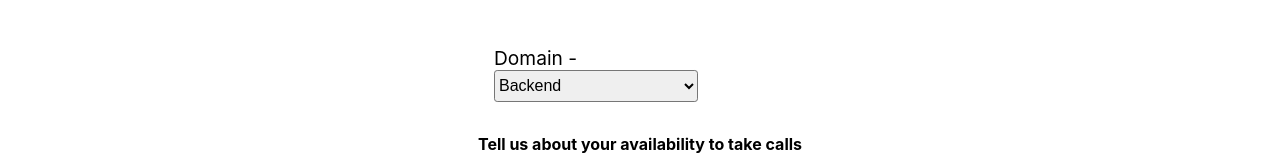
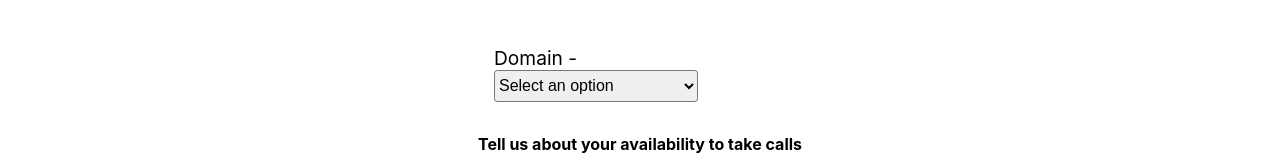
Before and after one commit to harshit-kakkar/RAV-Frontend, a React (Create React App) app: page /signup in a window 1280 px wide. Both pictures are taken after a click on the checkbox 566 px from the left and 614 px from the top of the page. Shown: the part 628-788 px from the top of the page. Built offline with nearby package versions, Linux system fonts and the light colour scheme.

Commit message:
Created states to capture data on signup

```diff
--- a/src/components/availabilitySchedule/availabilitySchedule.tsx
+++ b/src/components/availabilitySchedule/availabilitySchedule.tsx
@@ -7,7 +7,8 @@ interface AvailabilityScheduleModel {
       startTime:number,
       endTime:number
     }
-  }
+  },
+  setSchedule?: Function
 }
 
 function AvailabilitySchedule (props:AvailabilityScheduleModel){
--- a/src/components/mentorSignup/mentorSignup.tsx
+++ b/src/components/mentorSignup/mentorSignup.tsx
@@ -2,21 +2,29 @@ import React from 'react';
 import './mentorSignupStyles.css'
 import AvailabilitySchedule from '../availabilitySchedule/availabilitySchedule';
 
-function MentorSignup() {
+interface mentorSignupPropsModel{
+  domain: string,
+  setDomain: Function,
+  setSchedule: Function
+}
+
+function MentorSignup(props:mentorSignupPropsModel) {
+  const {setDomain, setSchedule} = props
   return (
     <div className="mentor-signup-container">
         <div className="domain-select-container">
             <label className="domain-label">Domain - </label>
-            <select className="domain-select">
+            <select className="domain-select" onChange={(e) => setDomain(e.target.value)}>
+                <option disabled selected > Select an option</option>
                 <option value="Backend">Backend</option>
-                <option value="Backend">Backend</option>
+                <option value="Frontend">Frontend</option>
                 <option value="Full Stack">Full Stack</option>
                 <option value="Mobile App Development">Mobile App Development</option>
             </select>
         </div>
         <div>
             <h4 className="availability-schedule-signup-header">Tell us about your availability to take calls</h4>
-            <AvailabilitySchedule />
+            <AvailabilitySchedule setSchedule={setSchedule} />
         </div>
     </div>
   );
--- a/src/components/signup/signup.tsx
+++ b/src/components/signup/signup.tsx
@@ -1,28 +1,56 @@
-import React from 'react';
+import React, { useState } from 'react';
 import "./signupStyles.css"
-import {RootState} from '../../reducers'
-import {useDispatch, useSelector} from 'react-redux'
-import {isMentorSignup} from '../../actions/IsMentorSignupActions'
+// import {RootState} from '../../reducers'
+// import {useDispatch, useSelector} from 'react-redux'
+// import {isMentorSignup} from '../../actions/IsMentorSignupActions'
 import MentorSignup from '../mentorSignup/mentorSignup';
 
 function Signup() {
-  const isMentorSignupState = useSelector((state: RootState) => state.isMentorSignup)
-  const dispatch = useDispatch()
+  // const isMentorSignupState = useSelector((state: RootState) => state.isMentorSignup)
+  // const dispatch = useDispatch()
+  const [isMentorSignupState, setIsMentorSignupState] = useState(false);
+  const [name, setName] = useState('');
+  const [email, setEmail] = useState('');
+  const [password, setPassword] = useState('');
+  const [domain, setDomain] = useState('');
+  const [schedule, setSchedule] = useState({});
+
   return (
     <div className="signup-container">
       <h1 className="signup-header">Welcome to RAV</h1>
       <form className="signup-form-container">
-          <input className="signup-input" placeholder="Full Name"></input>
-          <input className="signup-input" placeholder="Email Address"></input>
-          <input type="password" className="signup-input" placeholder="Password"></input>
+          <input
+            required
+            className="signup-input"
+            placeholder="Full Name"
+            value={name}
+            onChange={(e) => setName(e.target.value)}>
+          </input>
+
+          <input
+            required
+            className="signup-input"
+            placeholder="Email Address"
+            value={email}
+            onChange={(e) => setEmail(e.target.value)}>
+          </input>
+
+          <input
+            required
+            type="password"
+            className="signup-input"
+            placeholder="Password"
+            value={password}
+            onChange={(e) => setPassword(e.target.value)}>
+          </input>
 
           <div className="is-mentor-container">
-            <input type="checkbox" className="is-mentor-checkbox" onChange={() => dispatch(isMentorSignup())}></input>
+            <input type="checkbox" className="is-mentor-checkbox" onChange={() => isMentorSignupState?setIsMentorSignupState(false):setIsMentorSignupState(true)}></input>
             <label>Become a mentor ?</label>
           </div>
-          {isMentorSignupState?<MentorSignup />: <div></div>}
+          {isMentorSignupState?<MentorSignup domain="" setDomain={setDomain} setSchedule={setSchedule} />: <div></div>}
 
-          <button type="button" className="signup-button">Sign up</button>
+          <button type="button" className="signup-button" onClick={() => console.log(domain)}>Sign up</button>
       </form>
 
     </div>
```
